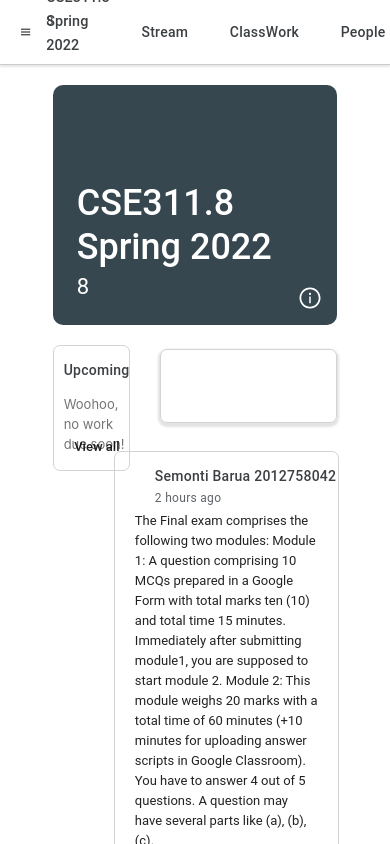
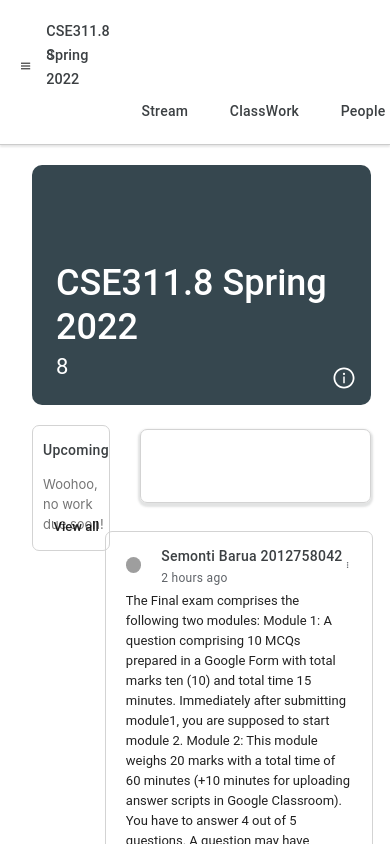
Before and after one commit to SAYEM5522/Google-ClassRoom-clone, a Next.js app in the folder apps/web/: page /Course/Class in a window 390 px wide. Shown: the top 844 px of the page. Built offline with nearby package versions, Linux system fonts and the light colour scheme; grey boxes are pictures that could not be loaded.

Commit message:
Course Header Responsiveness Add

```diff
--- a/apps/web/pages/Course/ClassDetails.tsx
+++ b/apps/web/pages/Course/ClassDetails.tsx
@@ -3,7 +3,6 @@
 import {AiOutlineInfoCircle} from 'react-icons/ai'
 import ClassDetailBottom from './ClassDetailBottom';
 import { animate, motion } from 'framer-motion';
-import {useWindowSize} from "../useWindowSizw";
 const ClassDetails = () => {
   const [openBottom, setOpenBottom] = React.useState(false);
   const onClick=useCallback(()=>{
--- a/apps/web/pages/Course/ClassFeed.tsx
+++ b/apps/web/pages/Course/ClassFeed.tsx
@@ -4,8 +4,18 @@
 import ClassDetails from './ClassDetails';
 import Feed from './Feed';
 import Upcaming from './Upcaming';
+import {useWindowSize} from "../useWindowSizw";
+import { motion } from 'framer-motion';
+
 const ClassFeed = () => {
-  return <div className={styles.classfeed}>
+  const {width, height} = useWindowSize();
+
+
+  return <motion.div className={styles.classfeed} animate={{
+    marginLeft:(width<1045)?"2rem":"auto",
+    marginRight:(width<1045)?"2rem":"auto",
+    width:(width<1045)?"calc(100% - 3.2rem)":"1000px",
+  }}>
             <ClassDetails/>
             <div className={styles.classfeed__middle}>
               <Upcaming/>
@@ -16,7 +26,7 @@
                    <Feed/>
                    <Feed/>
 
-  </div>;
+  </motion.div>;
 };
 
 export default ClassFeed;
--- a/apps/web/pages/Course/CourseHeader.tsx
+++ b/apps/web/pages/Course/CourseHeader.tsx
@@ -7,6 +7,9 @@
 import { IoSettingsOutline } from "react-icons/io5"
 import { useRouter } from 'next/router';
 import ClassSettings from './ClassSettings/ClassSettings';
+import {useWindowSize} from "../useWindowSizw";
+import { motion } from 'framer-motion';
+
 const list=[
   {
   id:1,
@@ -27,13 +30,20 @@
 ]
 
 const CourseHeader = () => {
+  const {width, height} = useWindowSize();
   const router=useRouter();
   const [open,setOpen]=useState(false);
   const onClick=useCallback(()=>{
           setOpen(true);
   },[])
   return (
-<div className={styles.courseheader}>
+ <motion.div className={styles.courseheader}
+ animate={{
+        height:(width<1045)?"8rem":"4rem",
+        alignItems:(width<1045)?"flex-start":"center",
+        marginTop:(width<1045)?"1rem":"0rem",
+ }}
+ >
     <div className={styles.courseheader__left}>
       <FiMenu size={22}/>
       <div className={styles.courseheader__left__name}>
@@ -41,7 +51,12 @@
         <p className={styles.courseheader__left__section}>8</p>
       </div>
     </div>
-    <div className={styles.courseheader__middle}>
+    <motion.div className={styles.courseheader__middle}
+     animate={{
+          alignSelf:(width<1045)?"flex-end":"center",
+          marginBottom:(width<1045)?"-0.8rem":"0rem",
+    }}
+    >
     {
       list.map((list,index)=>(
         <ClassMiddle list={list} key={list.id}/>
@@ -49,7 +64,7 @@
 
       )
     }
-    </div>
+    </motion.div>
     <div className={styles.courseheader__right}>
     <IoSettingsOutline size={21} className={styles.courseheader__icon} onClick={onClick}/>
     <GrApps size={18} style={{ marginRight:"1.5rem"}} />
@@ -73,7 +88,7 @@
     {
       open?<ClassSettings setOpen={setOpen}/>:null
     }
-  </div>
+  </motion.div>
   )
 
 
--- a/apps/web/pages/css/Course/ClassDetails.module.css
+++ b/apps/web/pages/css/Course/ClassDetails.module.css
@@ -1,7 +1,5 @@
 .classdetails{
   width: 100%;
-
-
 }
 .classdetails__name{
     position: relative;
--- a/apps/web/pages/css/Course/ClassFeed.module.css
+++ b/apps/web/pages/css/Course/ClassFeed.module.css
@@ -1,5 +1,5 @@
 .classfeed{
-  width: 73%;
+  width: 1000px;
   margin-left: auto;
   margin-right: auto;
   height: 100vw;
--- a/apps/web/pages/css/Course/ClassMiddle.module.css
+++ b/apps/web/pages/css/Course/ClassMiddle.module.css
@@ -14,6 +14,7 @@
   display: flex;
   align-items: center;
   justify-items: center;
+  height: 4rem;
 }
 .classmiddle__name:hover{
     background-color: whitesmoke;
```
